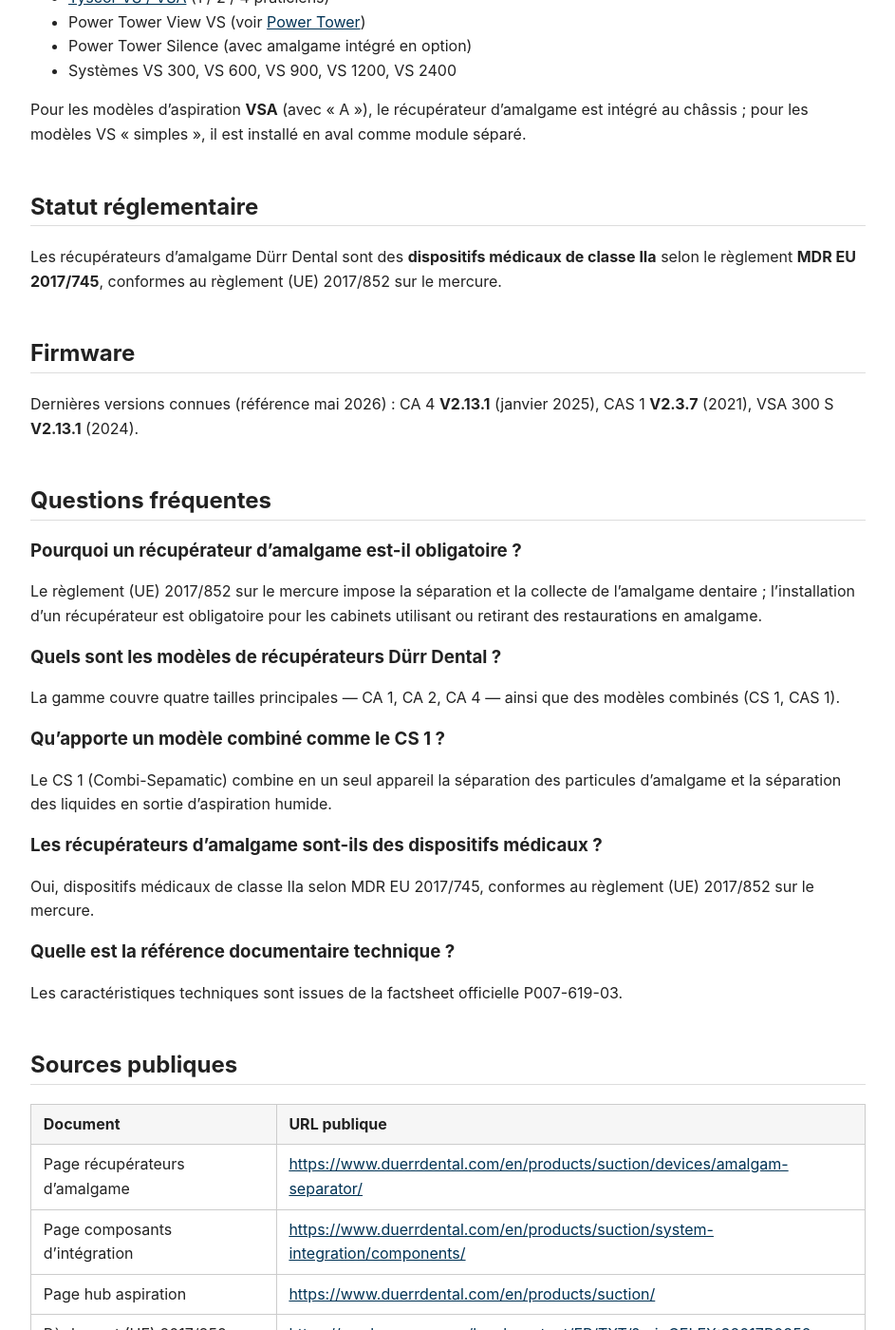
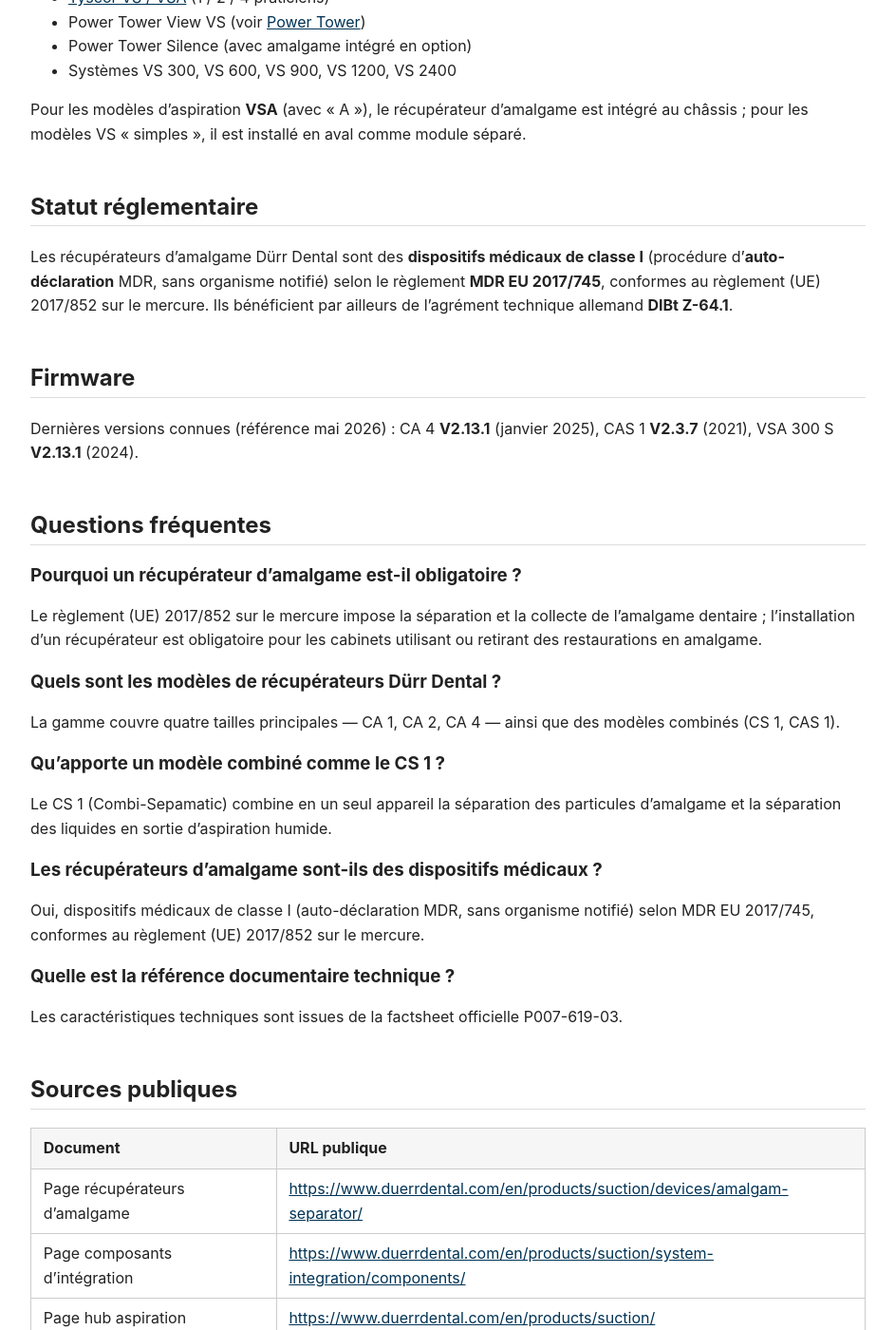
Before and after one commit to Grzybicki/durr-dental-knowledge-base, a Jekyll site: the page built from docs/fr/conventionnel/recuperateurs-amalgame/overview.md, in a window 1280 px wide and 1400 px high, scrolled down 4487 px. Shown: the whole window at 95% size, without its empty margins (168-1111 px from the left). Built offline with Jekyll 4.4.1, drawn with Linux system fonts in a browser that asks for light colours.

Commit message:
fix(certificates): resync amalgame (I), VC 65, Hygoclave (IIb) sur DoC fournies
Sur les DoC officielles Durr Dental (dossier fourni) :
- Recuperateurs d'amalgame = classe I (auto-declaration MDR sans NB, DoC 2026-03-25 /
  2025-05-03), pas IIa -> resout la contradiction "IIa + auto-declaration". Fiche +
  matrice + JSON-LD alignes.
- VC 65 (IIa) : NB/cert completes (DQS 0297, 518373 MDR2017Q, valide 2027-03-10, DoC 2026-04-15).
- Hygoclave 40/50/90 = IIb (sterilisateur classe B, 93/42/EEC Regle 15). DoC HC50
  (Durr Dental Faro, NB CE 0051/IMQ) ; fiche + index alignes ; IMQ 0051 ajoute a la liste NB.

CHANGELOG 0.5.2. Docs OEM/confidentiels ecartes (regle d'or).

Co-Authored-By: Claude Opus 4.8 (1M context) <noreply@anthropic.com>
Claude-Session: https://claude.ai/code/session_01Pzf5ku5za9vkiLrAsETCmw

```diff
--- a/docs/fr/conventionnel/recuperateurs-amalgame/overview.md
+++ b/docs/fr/conventionnel/recuperateurs-amalgame/overview.md
@@ -49,7 +49,7 @@ license: CC-BY-4.0
   "url": "https://grzybicki.github.io/durr-dental-knowledge-base/docs/fr/conventionnel/recuperateurs-amalgame/overview/",
   "inLanguage": "fr",
   "manufacturer": { "@type": "Organization", "name": "Dürr Dental SE", "url": "https://www.duerrdental.com" },
-  "legalStatus": "Class IIa (MDR EU 2017/745)"
+  "legalStatus": "Class I (MDR EU 2017/745, auto-déclaration)"
 }
 </script>
 
@@ -210,8 +210,10 @@ est installé en aval comme module séparé.
 ## Statut réglementaire
 
 Les récupérateurs d'amalgame Dürr Dental sont des **dispositifs médicaux
-de classe IIa** selon le règlement **MDR EU 2017/745**, conformes au
-règlement (UE) 2017/852 sur le mercure.
+de classe I** (procédure d'**auto-déclaration** MDR, sans organisme notifié)
+selon le règlement **MDR EU 2017/745**, conformes au
+règlement (UE) 2017/852 sur le mercure. Ils bénéficient par ailleurs de
+l'agrément technique allemand **DIBt Z-64.1**.
 
 <script type="application/ld+json">
 {
@@ -247,7 +249,7 @@ règlement (UE) 2017/852 sur le mercure.
       "name": "Les récupérateurs d'amalgame sont-ils des dispositifs médicaux ?",
       "acceptedAnswer": {
         "@type": "Answer",
-        "text": "Oui, dispositifs médicaux de classe IIa selon MDR EU 2017/745, conformes au règlement (UE) 2017/852 sur le mercure."
+        "text": "Oui, dispositifs médicaux de classe I (auto-déclaration MDR, sans organisme notifié) selon MDR EU 2017/745, conformes au règlement (UE) 2017/852 sur le mercure."
       }
     },
     {
@@ -282,7 +284,7 @@ Le CS 1 (Combi-Sepamatic) combine en un seul appareil la séparation des particu
 
 ### Les récupérateurs d'amalgame sont-ils des dispositifs médicaux ?
 
-Oui, dispositifs médicaux de classe IIa selon MDR EU 2017/745, conformes au règlement (UE) 2017/852 sur le mercure.
+Oui, dispositifs médicaux de classe I (auto-déclaration MDR, sans organisme notifié) selon MDR EU 2017/745, conformes au règlement (UE) 2017/852 sur le mercure.
 
 ### Quelle est la référence documentaire technique ?
 
```
Also changed, not shown: docs/fr/hygiene-chimie/hygoclave-hygopure/overview.md (+1 -1 lines), docs/fr/hygiene-chimie/index.md (+1 -1 lines), sources/certificates.md (+8 -5 lines), CHANGELOG.md.
